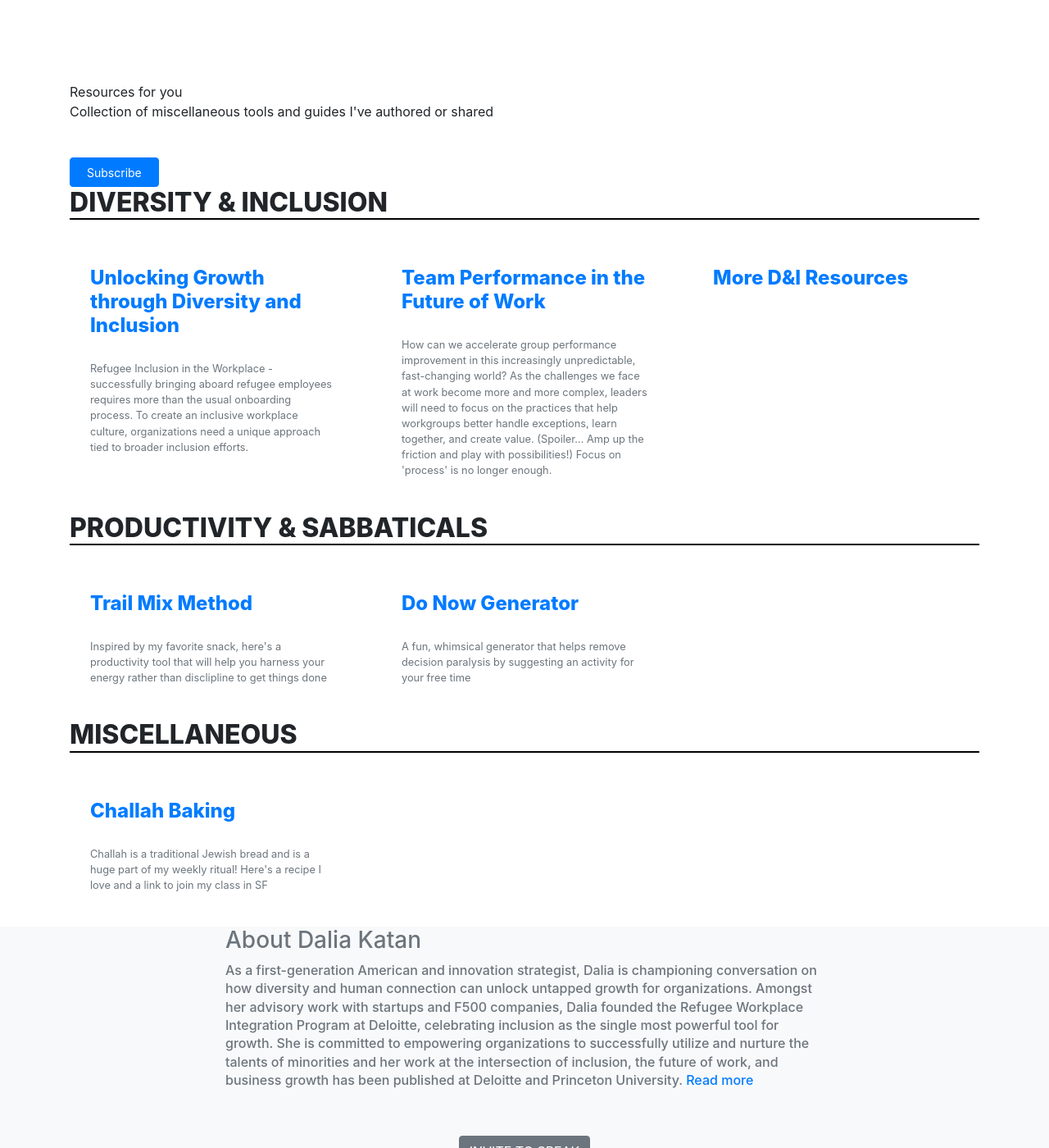
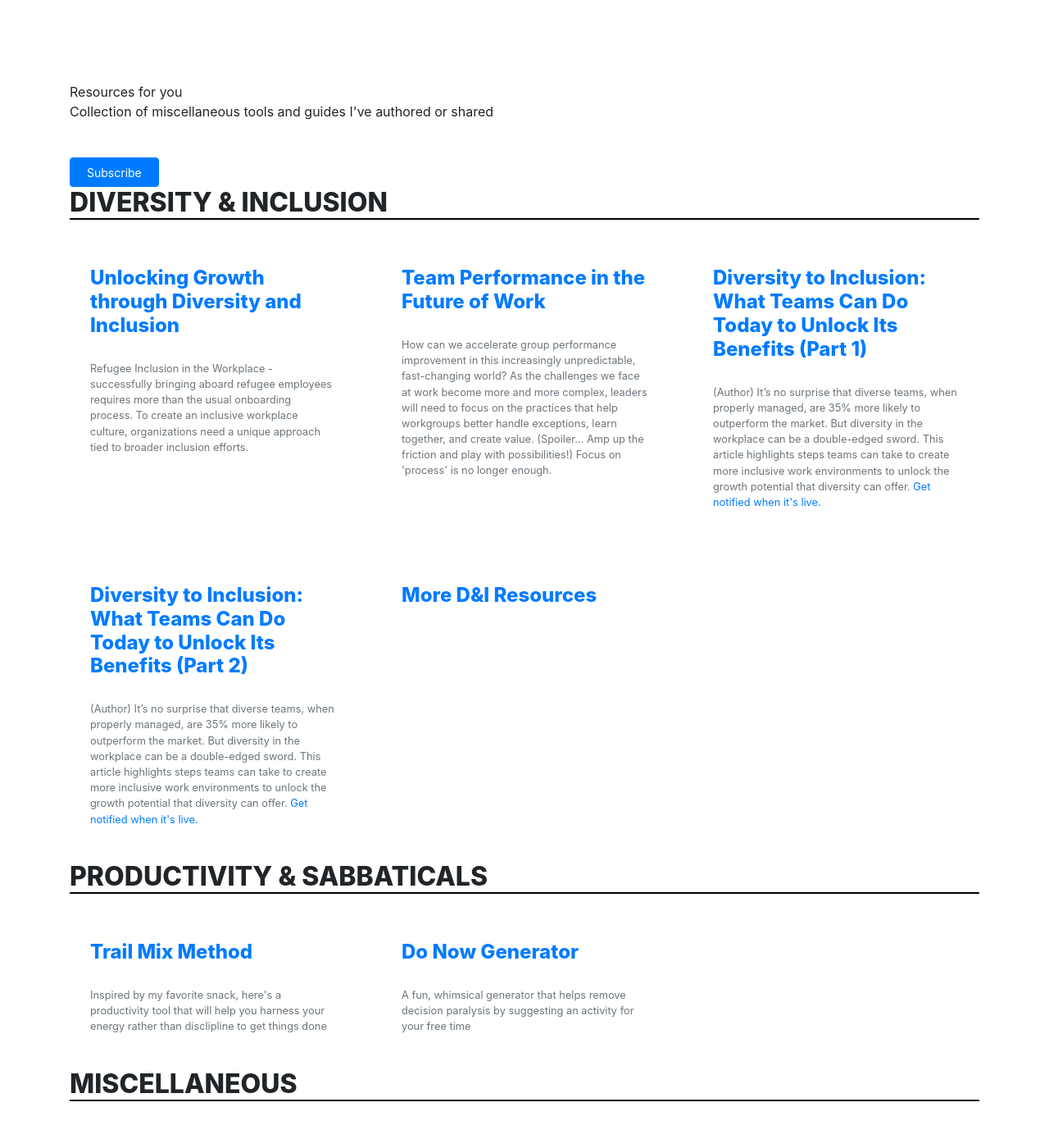
Before and after one commit to dalkat/dalkat.github.io, a Jekyll site: the page built from for-you.md, in a window 1280 px wide and 1400 px high. Shown: the whole window at 82% size. Built offline with Jekyll 4.4.1, drawn with Linux system fonts in a browser that asks for light colours; nearby versions of some CDN libraries; some web fonts are replaced; library files that are not in the unit come from our copies.

Commit message:
added D&I articles coming soon to for you as well

```diff
--- a/_data/for-you.yml
+++ b/_data/for-you.yml
@@ -63,6 +63,14 @@ services1:
       text: How can we accelerate group performance improvement in this increasingly unpredictable, fast-changing world? As the challenges we face at work become more and more complex, leaders will need to focus on the practices that help workgroups better handle exceptions, learn together, and create value. (Spoiler... Amp up the friction and play with possibilities!) Focus on 'process' is no longer enough.
       img: img/content/team_thumb.jpg
       url: https://daliakatan.com/for-you/report-teams
+    - heading: 'Diversity to Inclusion: What Teams Can Do Today to Unlock Its Benefits (Part 1)'
+      text: (Author) It’s no surprise that diverse teams, when properly managed, are 35% more likely to outperform the market. But diversity in the workplace can be a double-edged sword. This article highlights steps teams can take to create more inclusive work environments to unlock the growth potential that diversity can offer. <a href="https://docs.google.com/forms/d/e/1FAIpQLSeChwFAJL93r95q13NO9nk5B1KXZ7NNZu5665wpOpsA4CPWWA/viewform">Get notified when it's live.</a>
+      img: img/content/inclusion1_soon_thumb.jpg
+      url: https://docs.google.com/forms/d/e/1FAIpQLSeChwFAJL93r95q13NO9nk5B1KXZ7NNZu5665wpOpsA4CPWWA/viewform
+    - heading: 'Diversity to Inclusion: What Teams Can Do Today to Unlock Its Benefits (Part 2)'
+      text: (Author) It’s no surprise that diverse teams, when properly managed, are 35% more likely to outperform the market. But diversity in the workplace can be a double-edged sword. This article highlights steps teams can take to create more inclusive work environments to unlock the growth potential that diversity can offer.  <a href="https://docs.google.com/forms/d/e/1FAIpQLSeChwFAJL93r95q13NO9nk5B1KXZ7NNZu5665wpOpsA4CPWWA/viewform">Get notified when it's live.</a>
+      img: img/content/inclusion2_soon_thumb.jpg
+      url: https://docs.google.com/forms/d/e/1FAIpQLSeChwFAJL93r95q13NO9nk5B1KXZ7NNZu5665wpOpsA4CPWWA/viewform
     - heading: More D&I Resources
       text: ''
       img: img/content/more_thumb.jpg
--- a/_data/inclusion.yml
+++ b/_data/inclusion.yml
@@ -14,11 +14,11 @@ services1:
     - heading: 'Diversity to Inclusion: What Teams Can Do Today to Unlock Its Benefits (Part 1)'
       text: (Author) It’s no surprise that diverse teams, when properly managed, are 35% more likely to outperform the market. But diversity in the workplace can be a double-edged sword. This article highlights steps teams can take to create more inclusive work environments to unlock the growth potential that diversity can offer. <a href="https://docs.google.com/forms/d/e/1FAIpQLSeChwFAJL93r95q13NO9nk5B1KXZ7NNZu5665wpOpsA4CPWWA/viewform">Get notified when it's live.</a>
       img: img/content/inclusion1_soon_thumb.jpg
-      url: ''
+      url: https://docs.google.com/forms/d/e/1FAIpQLSeChwFAJL93r95q13NO9nk5B1KXZ7NNZu5665wpOpsA4CPWWA/viewform
     - heading: 'Diversity to Inclusion: What Teams Can Do Today to Unlock Its Benefits (Part 2)'
       text: (Author) It’s no surprise that diverse teams, when properly managed, are 35% more likely to outperform the market. But diversity in the workplace can be a double-edged sword. This article highlights steps teams can take to create more inclusive work environments to unlock the growth potential that diversity can offer.  <a href="https://docs.google.com/forms/d/e/1FAIpQLSeChwFAJL93r95q13NO9nk5B1KXZ7NNZu5665wpOpsA4CPWWA/viewform">Get notified when it's live.</a>
       img: img/content/inclusion2_soon_thumb.jpg
-      url: ''
+      url: https://docs.google.com/forms/d/e/1FAIpQLSeChwFAJL93r95q13NO9nk5B1KXZ7NNZu5665wpOpsA4CPWWA/viewform
 
 
 services2:
```
